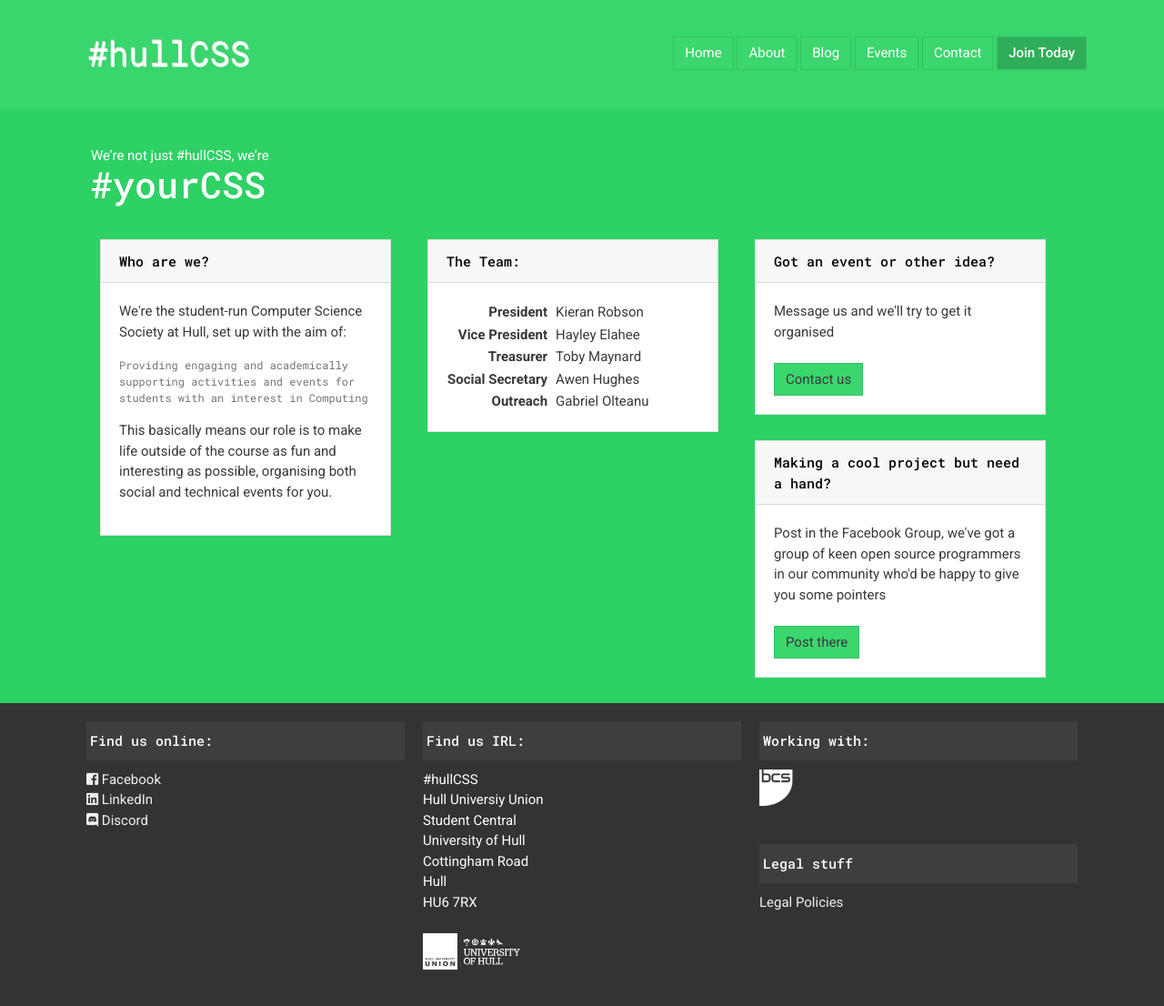
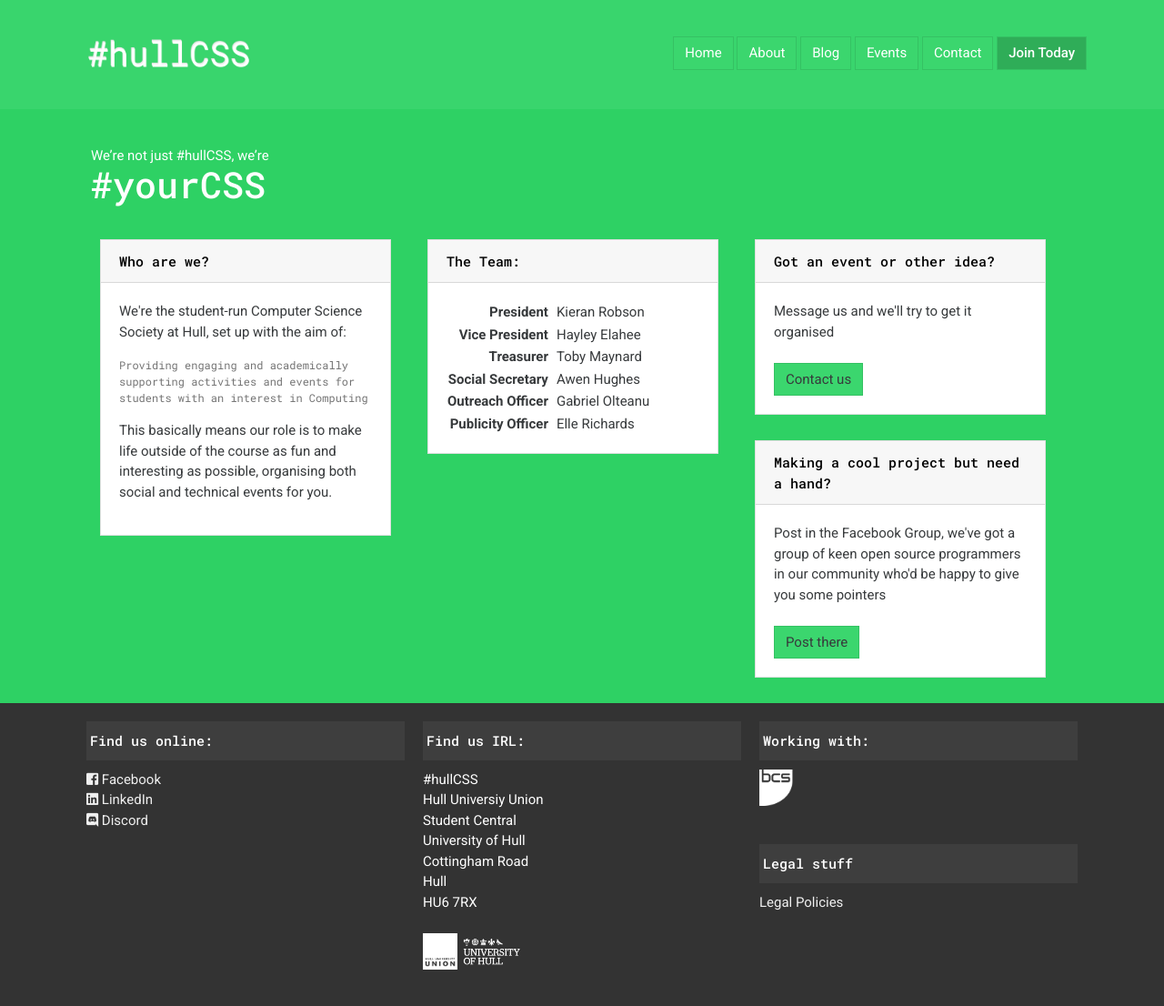
Before and after one commit to hullcss/hullcss-site, a Jekyll site: the page built from pages/about.md, in a window 1280 px wide. Shown: the whole page at 91% size. Built offline with Jekyll 4.4.1, drawn with Linux system fonts in a browser that asks for light colours; nearby versions of some CDN libraries.

Commit message:
Update about.md

```diff
--- a/pages/about.md
+++ b/pages/about.md
@@ -48,8 +48,12 @@ Providing engaging and academically supporting activities and events for student
         <td class="pl-2">Awen Hughes</td>
       </tr>
       <tr>
-        <td class="font-weight-bold text-right">Outreach</td>
+        <td class="font-weight-bold text-right">Outreach Officer</td>
         <td class="pl-2">Gabriel Olteanu</td>
+      </tr>
+       <tr>
+        <td class="font-weight-bold text-right">Publicity Officer</td>
+        <td class="pl-2">Elle Richards</td>
       </tr>
     </table>
   </div>
```
